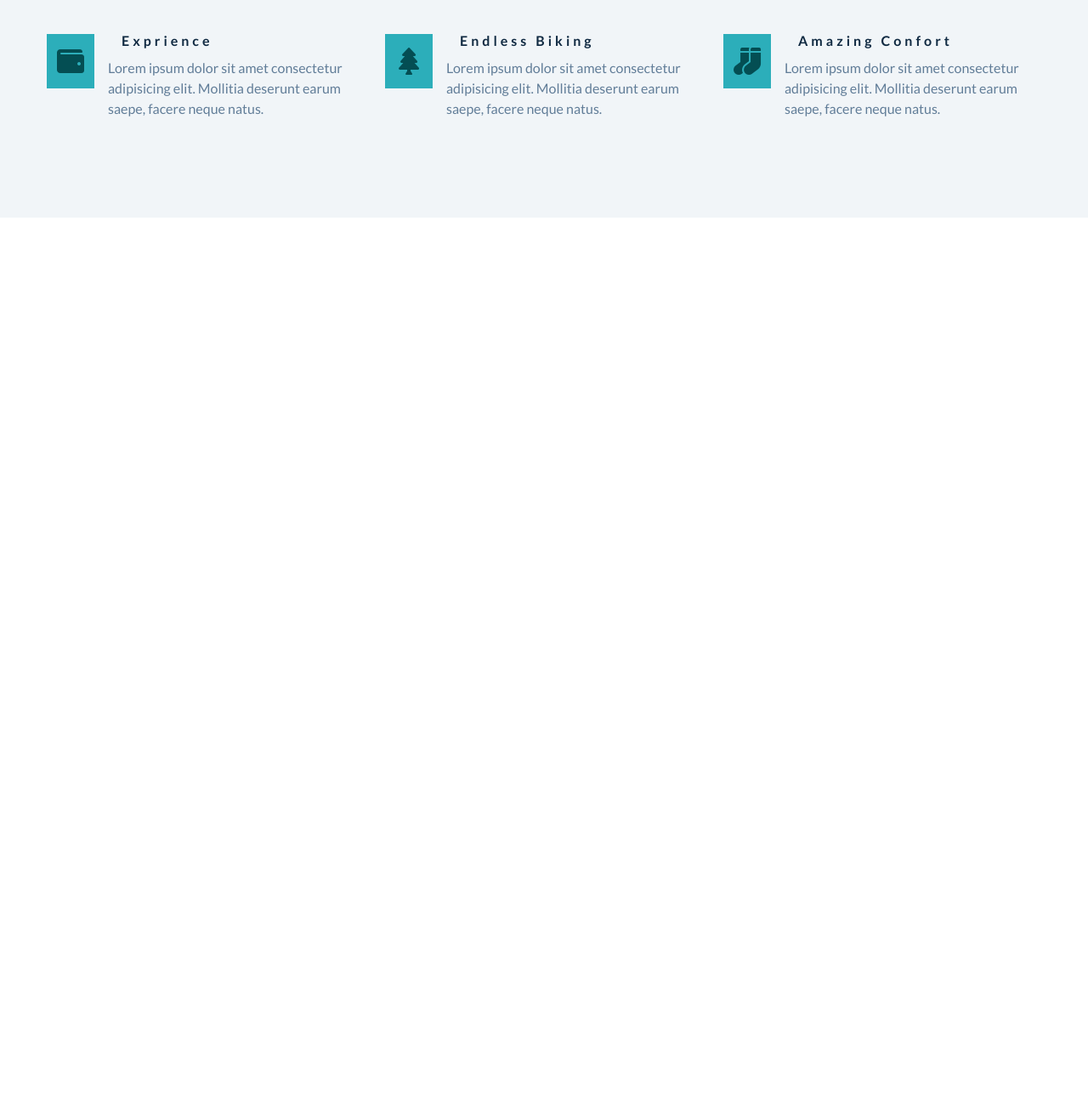
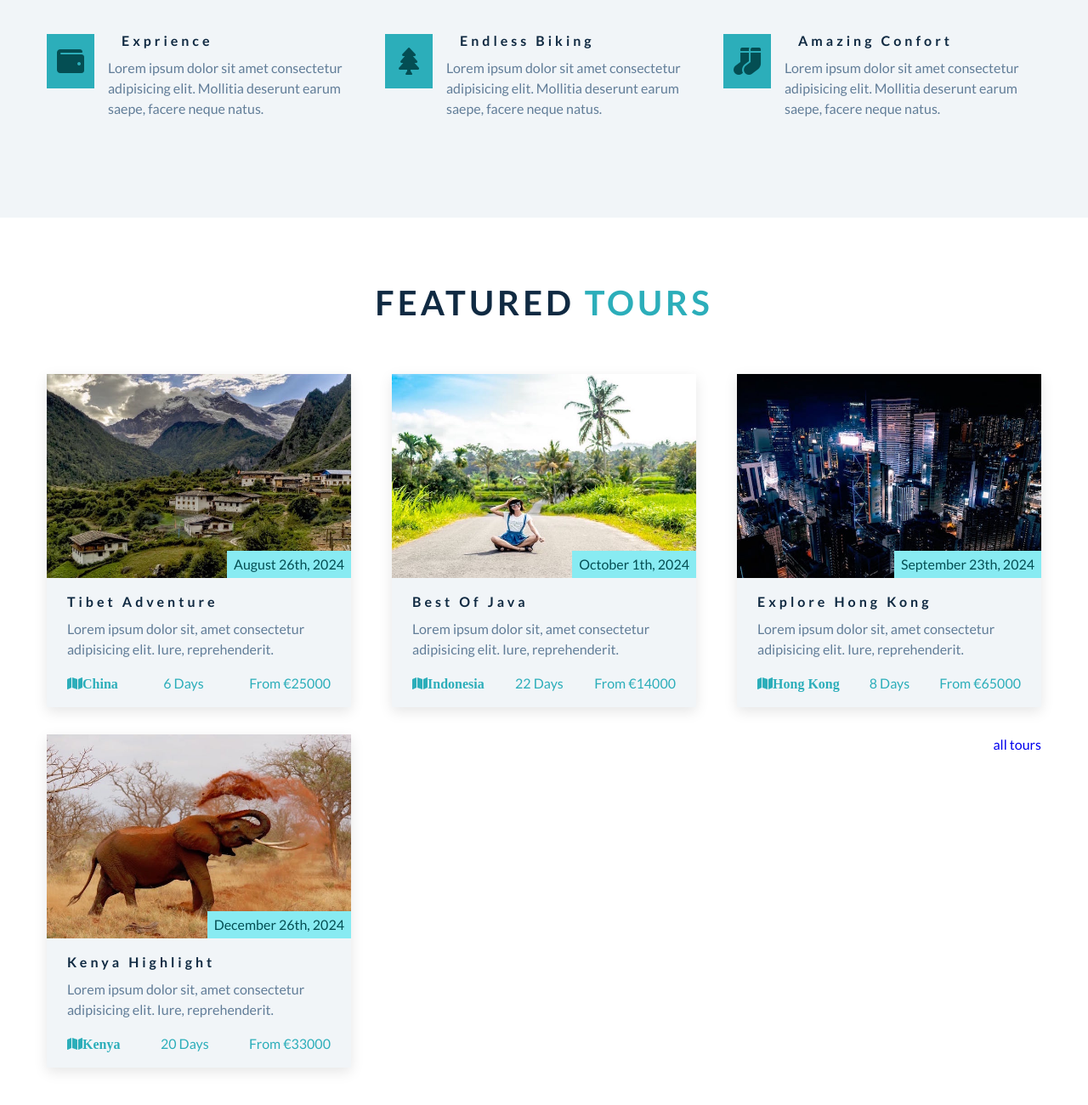
Before and after one commit to bharani-developer/BackRoadsTour, a plain HTML site: page index.html in a window 1280 px wide. Shown: the part 1623-2923 px from the top of the page at 85% size. Before the commit the page ends 1879 px from the top, so only its background shows below. Drawn offline with Linux system fonts and the light colour scheme.

Commit message:
featured-section completed

```diff
--- a/css/styles.css
+++ b/css/styles.css
@@ -330,15 +330,14 @@ Services
     display: flex;
     text-align: left;
   }
-  .service-icon{
+  .service-icon {
     align-self: start;
   }
-  .service-info{
+  .service-info {
     padding-left: 1rem;
-
   }
-  .service-title{
-    margin-bottom: .5rem;
+  .service-title {
+    margin-bottom: 0.5rem;
   }
 }
 /*
@@ -346,7 +345,73 @@ Services
 Featured Tours
 ===============
 */
+.tour-card {
+  transition: var(--transition);
+  background: var(--clr-grey-10);
+  box-shadow: var(--light-shadow);
+  margin-bottom: 2rem;
+}
+.tour-card:hover {
+  box-shadow: var(--dark-shadow);
+  transform: scale(1.02);
+}
+.tour-img-container {
+  position: relative;
+}
+.tour-img {
+  height: 15rem;
+  object-fit: cover;
+}
+.tour-date {
+  position: absolute;
+  right: 0;
+  bottom: 0;
+  background: var(--clr-primary-8);
+  margin-bottom: 0;
+  color: var(--clr-primary-1);
+  text-transform: capitalize;
+  padding: 0.25rem 0.5rem;
+}
+.tour-info {
+  padding: 1.25rem 1.5rem;
+}
+.tour-footer {
+  display: flex;
+  justify-content: space-between;
+  flex-wrap: wrap;
+  align-items: center;
+}
+.tour-footer p {
+  line-height: 0;
+  margin-bottom: 0;
+  text-transform: capitalize;
+  color: var(--clr-primary-5);
+}
+.tour-title {
+  display: flex;
+  justify-content: space-between;
+  align-items: center;
+  margin-bottom: 0.75rem;
+}
+.tour-btn {
+  text-align: center;
+}
+@media screen and (min-width: 768px) {
+  .featured-center {
+    display: flex;
+    flex-wrap: wrap;
+    justify-content: space-between;
+  }
+  .tour-card {
+    flex: 0 0 calc(50% - 2rem);
+  }
+}
 
+@media screen and (min-width: 1170px) {
+  .tour-card {
+    flex: 0 0 calc(33.33% - 2rem);
+  }
+}
 /*
 ===============
 Contact
--- a/index.html
+++ b/index.html
@@ -120,6 +120,128 @@
     <!--end services -->
 
     <!-- featured tours -->
+
+    <section  class="section" id="featured">
+      <!-- section title -->
+      <div class="section-title">
+        <h2>featured <span>tours</span></h2>
+      </div>
+      <!--end of section title -->
+      <!-- featured-center -->
+      <div class="section-center featured-center">
+        <!-- single tour -->
+        <article class="tour-card">
+          <div class="tour-img-container">
+          <img src="./images/tour-1.jpeg" class="tour-img" alt="tour-img" />
+          <p class="tour-date">august 26th, 2024</p>
+        </div>
+          <!-- tour info -->
+          <div class="tour-info">
+            <h4>tibet adventure</h4>
+            <p>
+              Lorem ipsum dolor sit, amet consectetur adipisicing elit. Iure,
+              reprehenderit.
+            </p>
+            <div class="tour-footer">
+              <p>
+                <span>
+                  <i class="fas fa-map">china</i>
+                </span>
+              </p>
+              <p>6 days</p>
+              <p>from €25000</p>
+            </div>
+          </div>
+        </article>
+
+        <!-- end of single tour -->
+
+        <!-- single tour -->
+        <article class="tour-card">
+          <div class="tour-img-container">
+
+          <img src="./images/tour-2.jpeg" class="tour-img" alt="tour-img" />
+          <p class="tour-date">october 1th, 2024</p>
+          </div>
+          <!-- tour info -->
+          <div class="tour-info">
+            <h4>best of java</h4>
+            <p>
+              Lorem ipsum dolor sit, amet consectetur adipisicing elit. Iure,
+              reprehenderit.
+            </p>
+            <div class="tour-footer">
+              <p>
+                <span>
+                  <i class="fas fa-map">indonesia</i>
+                </span>
+              </p>
+              <p>22 days</p>
+              <p>from €14000</p>
+            </div>
+          </div>
+        </article>
+
+        <!-- end of single tour -->
+        <!-- single tour -->
+        <article class="tour-card">
+          <div class="tour-img-container">
+
+          <img src="./images/tour-3.jpeg" class="tour-img" alt="tour-img" />
+          <p class="tour-date">september 23th, 2024</p>
+          </div>
+          <!-- tour info -->
+          <div class="tour-info">
+            <h4>explore hong kong</h4>
+            <p>
+              Lorem ipsum dolor sit, amet consectetur adipisicing elit. Iure,
+              reprehenderit.
+            </p>
+            <div class="tour-footer">
+              <p>
+                <span>
+                  <i class="fas fa-map">hong kong</i>
+                </span>
+              </p>
+              <p>8 days</p>
+              <p>from €65000</p>
+            </div>
+          </div>
+        </article>
+
+        <!-- end of single tour -->
+        <!-- single tour -->
+        <article class="tour-card">
+          <div class="tour-img-container">
+
+          <img src="./images/tour-4.jpeg" class="tour-img" alt="tour-img" />
+          <p class="tour-date">december 26th, 2024</p>
+          </div>
+          <!-- tour info -->
+          <div class="tour-info">
+            <h4>kenya highlight</h4>
+            <p>
+              Lorem ipsum dolor sit, amet consectetur adipisicing elit. Iure,
+              reprehenderit.
+            </p>
+            <div class="tour-footer">
+              <p>
+                <span>
+                  <i class="fas fa-map">kenya</i>
+                </span>
+              </p>
+              <p>20 days</p>
+              <p>from €33000</p>
+            </div>
+          </div>
+        </article>
+
+        <!-- end of single tour -->
+        <div class="tour-btn">
+          <a href="#">all tours</a>
+        </div>
+      </div>
+    </section>
     <!-- end of featured tours -->
 
     <!-- contact -->
```
